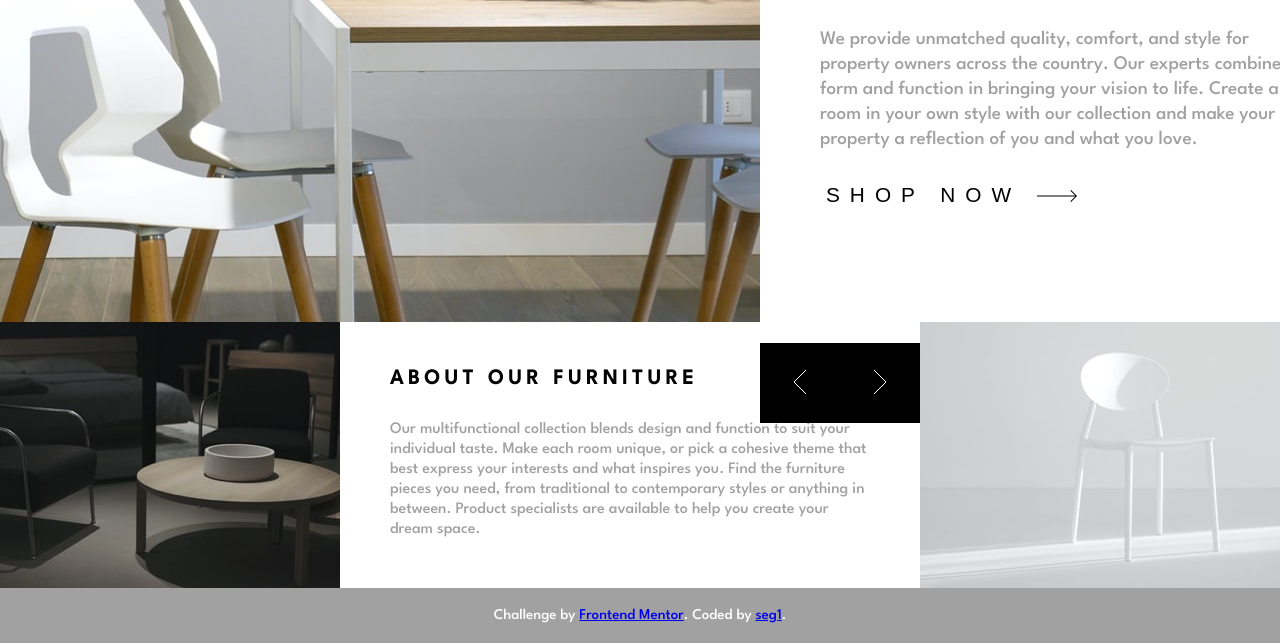
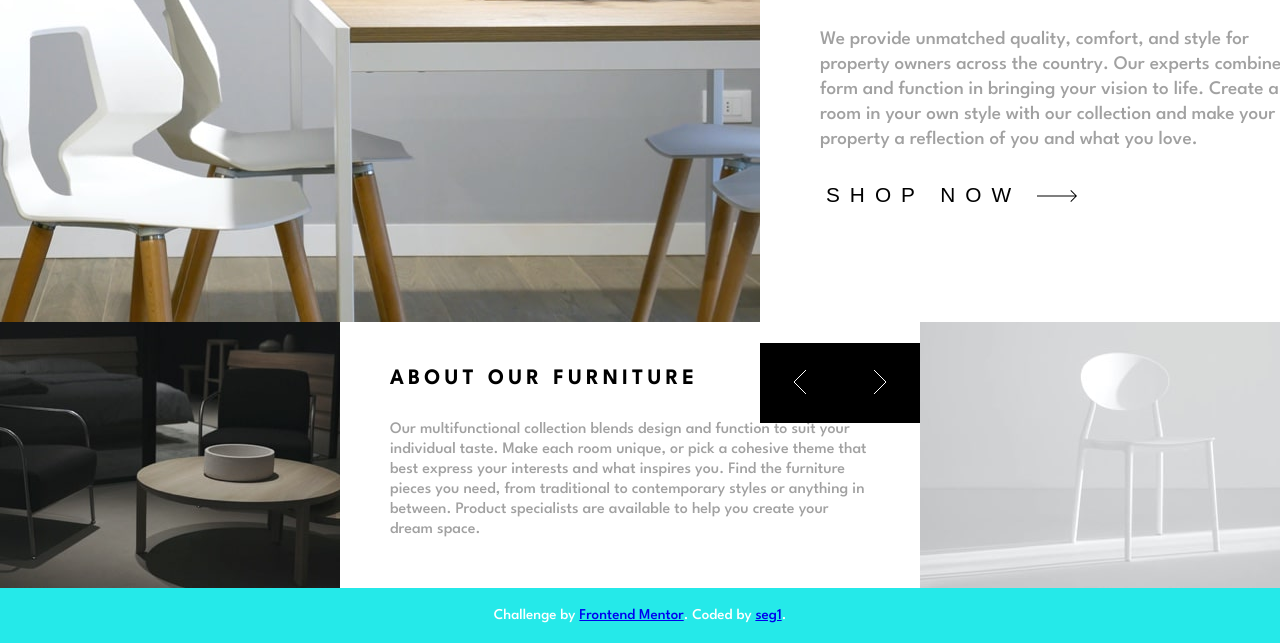
Before and after one commit to seg1-exe/room-homepage, a plain HTML site: page index.html in a window 1280 px wide. Shown: the part 185-828 px from the top of the page. Drawn offline with Linux system fonts and the light colour scheme.

Commit message:
change color bg

```diff
--- a/style.css
+++ b/style.css
@@ -7,7 +7,7 @@
 
 body{
     font-family: 'League Spartan', sans-serif;
-    background-color: var(--dark-gray);
+    background-color: rgb(37, 233, 233);
     display: flex;
     justify-content: center;
     flex-direction: column;
```
